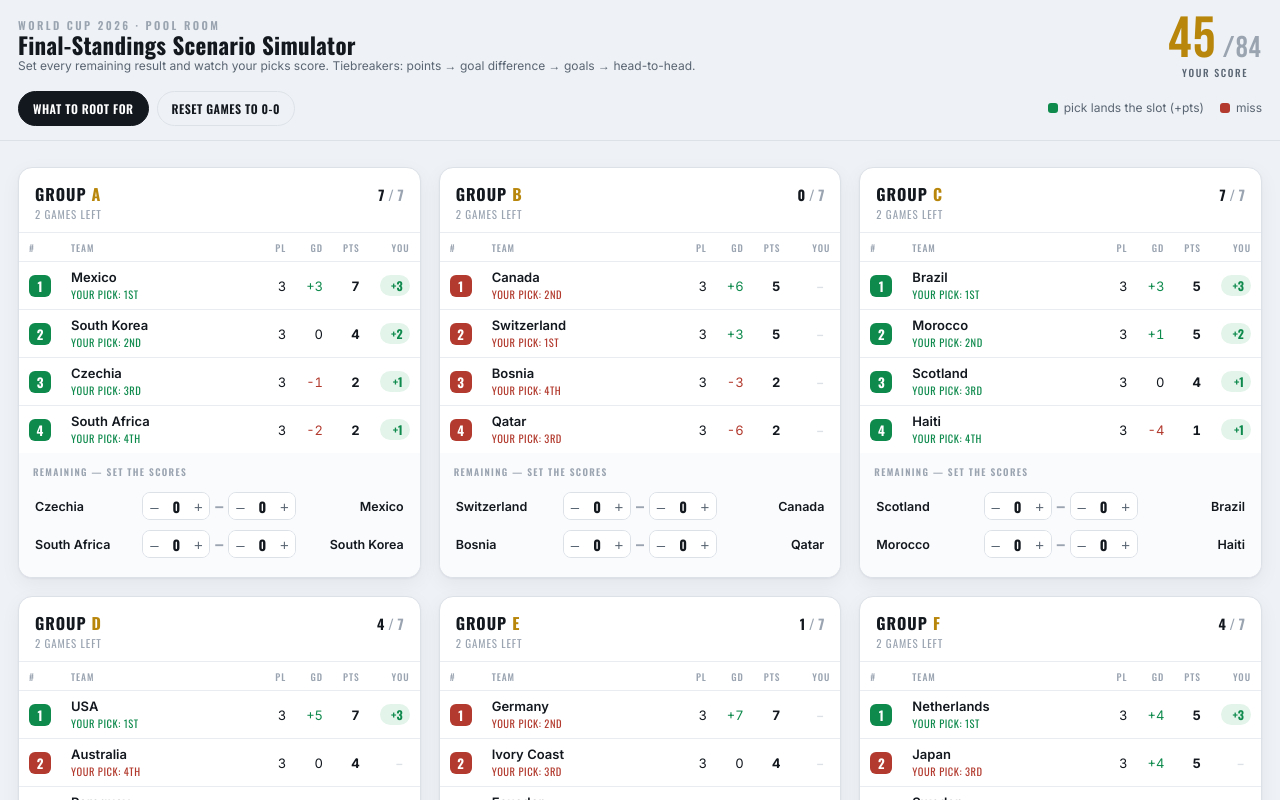
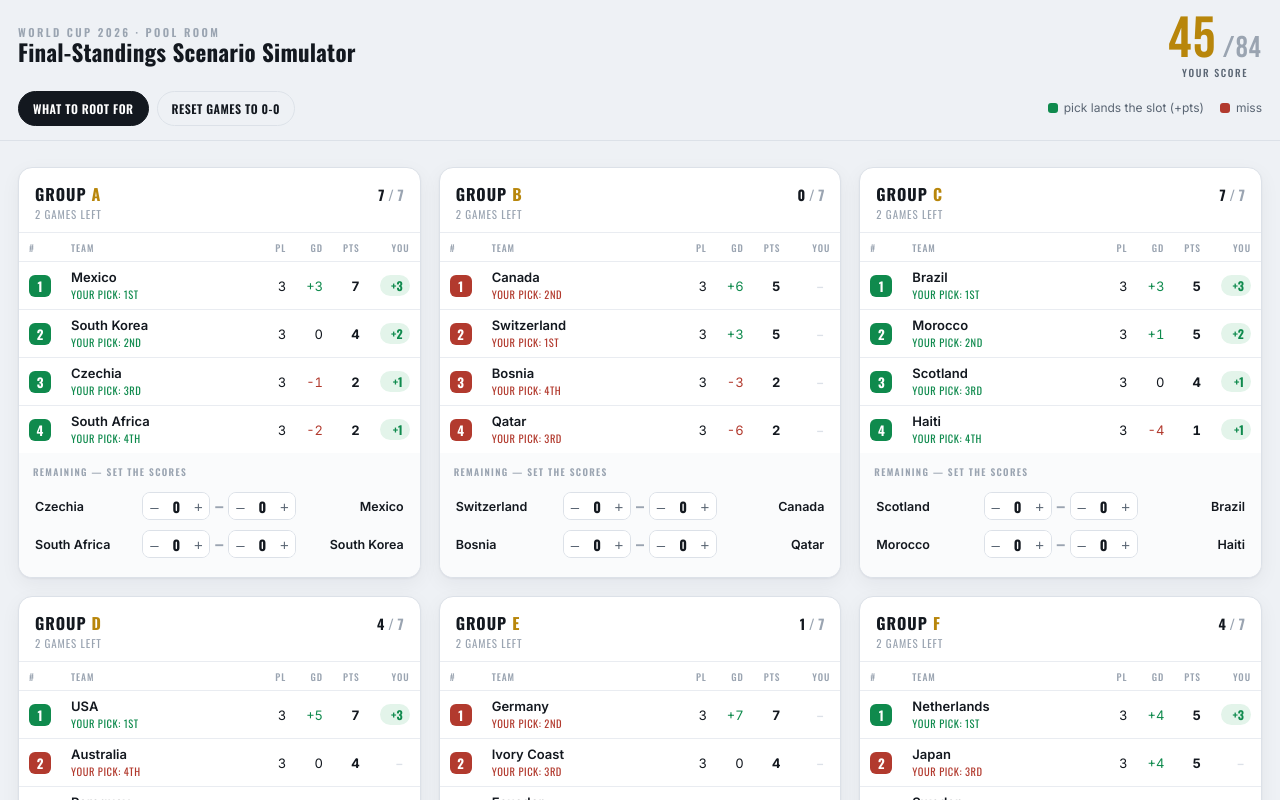
Before and after one commit to davidsebo/worldcup, a React (Vite) app: page / in a window 1280 px wide. Shown: the top 800 px of the page. Built offline with nearby package versions, Linux system fonts and the light colour scheme.

Commit message:
Remove subhead text

```diff
--- a/src/App.jsx
+++ b/src/App.jsx
@@ -147,10 +147,6 @@
           <div className="brand">
             <span className="eyebrow">World Cup 2026 · Pool Room</span>
             <h1>Final-Standings Scenario Simulator</h1>
-            <span className="sub">
-              Set every remaining result and watch your picks score. Tiebreakers: points → goal
-              difference → goals → head-to-head.
-            </span>
           </div>
           <div className="scorebug">
             <div className="bug total">
```
